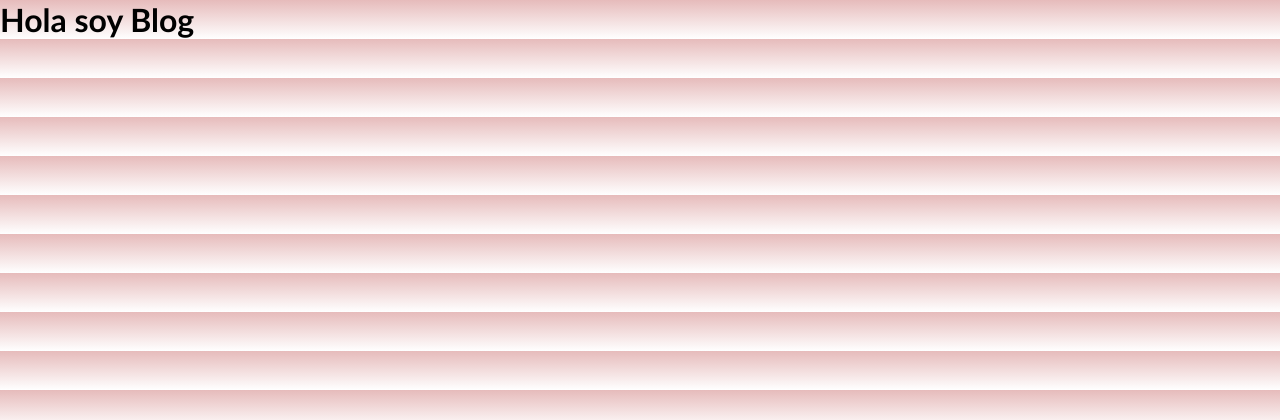
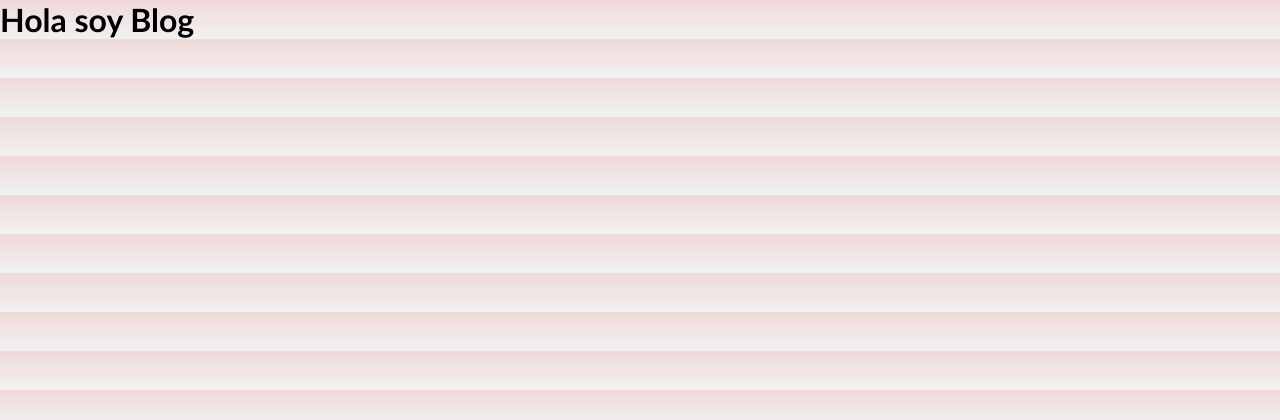
Before and after one commit to flexplayt/flexplayt.github.io, a PHP site: page /blog.html in a window 1280 px wide. Shown: the top 420 px of the page. Run offline with PHP 8.4, Linux system fonts and the light colour scheme; some libraries are stand-ins or nearby versions.

Commit message:
Update style.css

```diff
--- a/style.css
+++ b/style.css
@@ -1,5 +1,5 @@
 body {
-    background: linear-gradient(#e6bbbb, white);
+    background: linear-gradient(#f0d9d9, #f1f1f1);
     font-family: 'Gill Sans', 'Gill Sans MT', Calibri, 'Trebuchet MS', sans-serif;
 }
 
```
